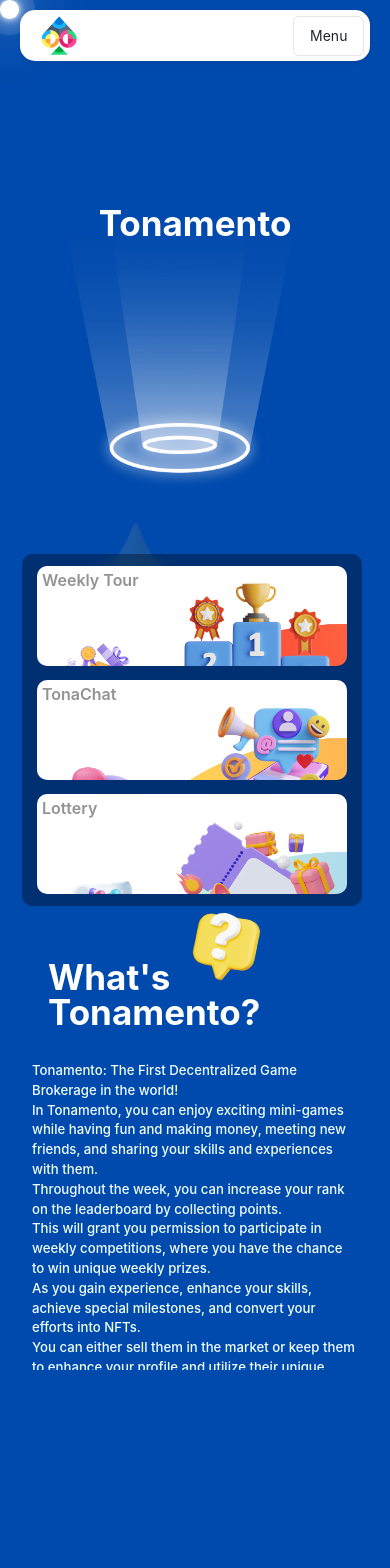
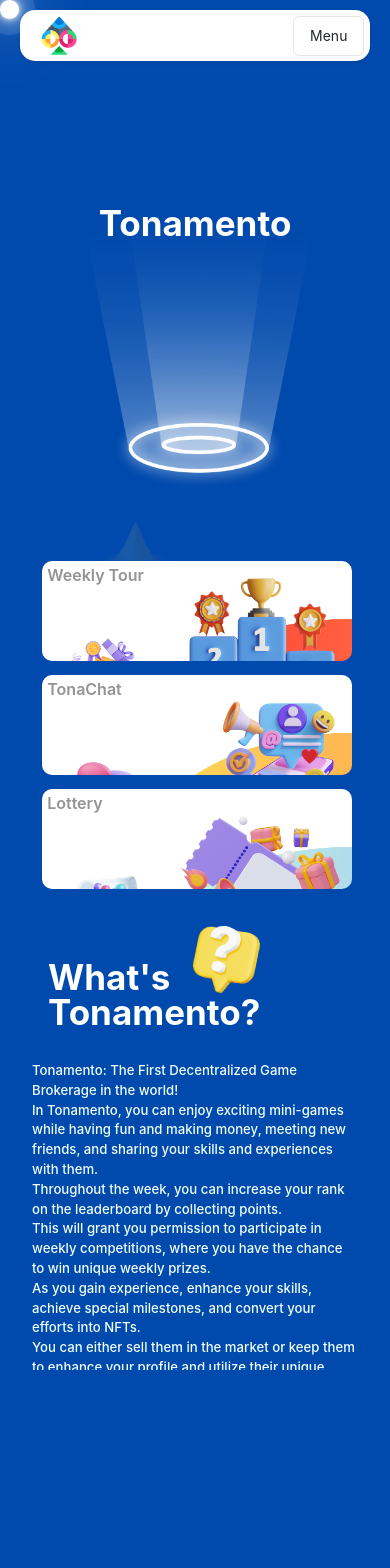
Before and after one commit to tonamento/website-frontend, a React (Create React App) app: page / in a window 390 px wide. Shown: the top 1568 px of the page. Built offline with nearby package versions, Linux system fonts and the light colour scheme.

Commit message:
Fixing bugs for android screen

```diff
--- a/src/App.js
+++ b/src/App.js
@@ -355,7 +355,7 @@
           </div>
         </div>
       </section>
-     <section className="bg-gradient-primary-to-secondary" id="download">
+     <section className="bg-gradient-primary-to-secondary" id="social-section">
             <div className="container px-5 text-center">
             <h1 className="display-1 lh-1 mb-3">Join our community!</h1>
             <div className='d-flex px-1 mt-5 justify-content-center' style={{filter:'invert(1)'}}>
--- a/src/css/responsive.css
+++ b/src/css/responsive.css
@@ -46,9 +46,13 @@
         display: grid;
     }
     .col-lg-6.intro--options.mt-5 {
-        width: 280px;
-        left: 22px;
-        top: 70%;
+        position: absolute;
+        width: 340px;
+        top: 475px;
+        right: 0%;
+        left: auto;
+        justify-content: center;
+        padding: 0px;
     }
     .typewrite {
         font-size: 16px;
@@ -57,13 +61,13 @@
         display: none;
     }
     #home-element-two {
-        width:250px !important;
+        width: 250px !important;
         top: 25%;
-        left: 15%;
+        left: 14%;
     }
     #whats-element-one {
         width:150px !important;
-        top: 50%;
+        top: 55%;
         left: 35%;
         rotate: 5deg;
    }
@@ -98,6 +102,14 @@
     #roadmap-section #parent-ul .parent-li:nth-child(even) div {
         left: 45px !important;
     }
+    #social-section a img {
+        width:50px;
+        height:50px;
+        margin: 0px 10px;
+    }
+    .intro--options {
+        background: none;
+    }
 }
 
 @media (max-width: 600px) and (max-height: 900px){
@@ -109,10 +121,15 @@
 @media (max-width: 600px) and (min-height: 675px) and (max-height: 900px) {
     .col-lg-6.intro--options.mt-5 {
         width: 340px;
-        left: 22px;
+        left: 7%;
         top: 60%;
     }
     .intro--options>a {
         max-width: 310px;
     }
+    #home-element-two {
+        width:250px !important;
+        top: 25%;
+        left: 20%;
+    }
 }
```
Also changed, not shown: src/css/customStyle.css (line endings or trailing spaces).
